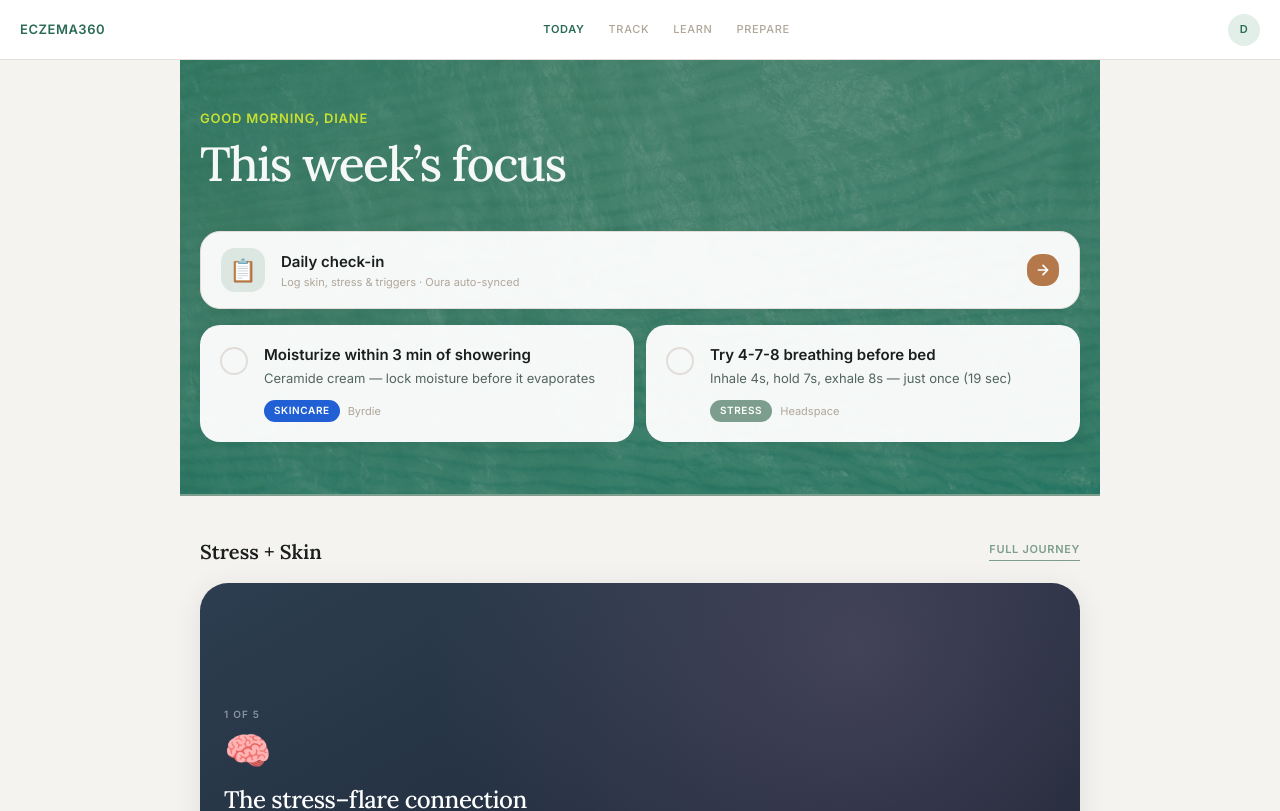
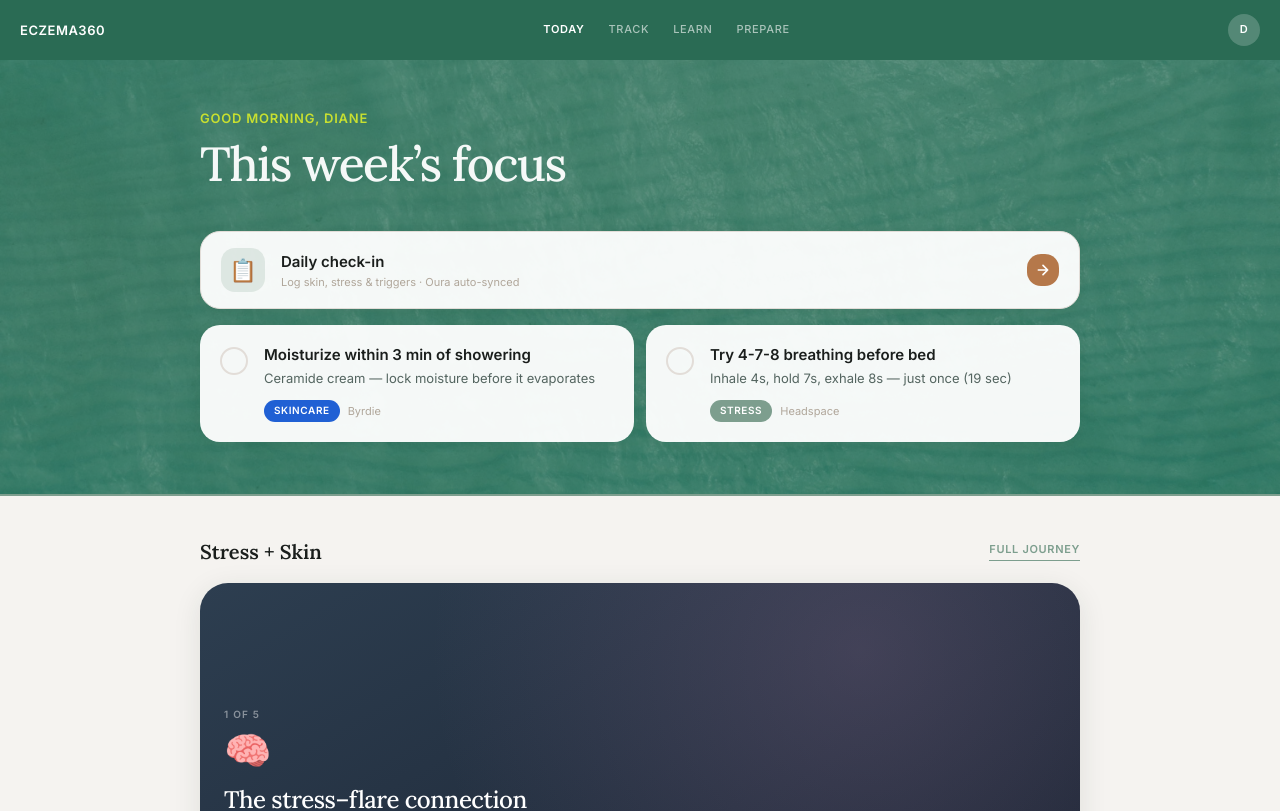
Before and after one commit to isramohamed-crypto/cardiometabolic-insights, a React (Vite) app: page / in a window 1280 px wide. Shown: the top 811 px of the page. Built offline with nearby package versions, Linux system fonts and the light colour scheme.

Commit message:
updated menu colors

```diff
--- a/src/index.css
+++ b/src/index.css
@@ -101,8 +101,8 @@ svg { display: block; }
   position: fixed;
   top: 0; left: 0; right: 0;
   height: var(--nav-height);
-  background: var(--color-surface);
-  border-bottom: 1px solid var(--color-border);
+  background: var(--color-teal);
+  border-bottom: none;
   display: flex;
   align-items: center;
   justify-content: space-between;
@@ -121,7 +121,7 @@ svg { display: block; }
   font-weight: 700;
   letter-spacing: 0.04em;
   text-transform: uppercase;
-  color: var(--color-teal);
+  color: #fff;
 }
 .nav__separator {
   font-size: var(--font-size-xs);
@@ -146,19 +146,19 @@ svg { display: block; }
   font-weight: 500;
   letter-spacing: 0.06em;
   text-transform: uppercase;
-  color: var(--color-text-muted);
+  color: rgba(255,255,255,0.6);
   transition: color .15s;
 }
 .nav__link--active,
-.nav__link:hover { color: var(--color-teal); }
+.nav__link:hover { color: #fff; }
 .nav__link--active { font-weight: 700; }
 
 .nav__avatar {
   width: 32px; height: 32px;
   border-radius: var(--radius-full);
-  background: var(--color-teal-light);
+  background: rgba(255,255,255,0.2);
   border: none;
-  color: var(--color-teal);
+  color: #fff;
   font-size: var(--font-size-xs);
   font-weight: 700;
   letter-spacing: 0.03em;
@@ -185,6 +185,11 @@ svg { display: block; }
   margin-bottom: var(--space-5);
   position: relative;
   overflow: hidden;
+  /* Break out of .main max-width container */
+  margin-left: calc(50% - 50vw);
+  margin-right: calc(50% - 50vw);
+  padding-left: calc(50vw - 50%);
+  padding-right: calc(50vw - 50%);
 }
 .hero-wrap::before {
   content: '';
@@ -979,8 +984,8 @@ svg { display: block; }
   position: fixed;
   bottom: 0; left: 0; right: 0;
   height: var(--bottom-nav-height);
-  background: var(--color-surface);
-  border-top: 1px solid var(--color-border);
+  background: var(--color-teal);
+  border-top: 2px solid var(--color-sage);
   display: flex;
   align-items: center;
   justify-content: space-around;
@@ -994,7 +999,7 @@ svg { display: block; }
   align-items: center;
   gap: 4px;
   padding: var(--space-2) var(--space-4);
-  color: var(--color-text-muted);
+  color: rgba(255,255,255,0.5);
   font-size: 10px;
   font-weight: 500;
   letter-spacing: 0.04em;
@@ -1002,9 +1007,9 @@ svg { display: block; }
   transition: color .15s;
 }
 .bottom-nav__item svg { width: 20px; height: 20px; }
-.bottom-nav__item--active { color: var(--color-blue); font-weight: 700; }
-.bottom-nav__item--active svg { fill: var(--color-blue); stroke: var(--color-blue); }
-.bottom-nav__item:hover   { color: var(--color-teal); }
+.bottom-nav__item--active { color: var(--color-lime); font-weight: 700; }
+.bottom-nav__item--active svg { fill: var(--color-lime); stroke: var(--color-lime); }
+.bottom-nav__item:hover { color: rgba(255,255,255,0.8); }
 
 /* ── DUPIXENT AD ────────────────────────────────────────────── */
 .dupixent-ad-wrap {
```
